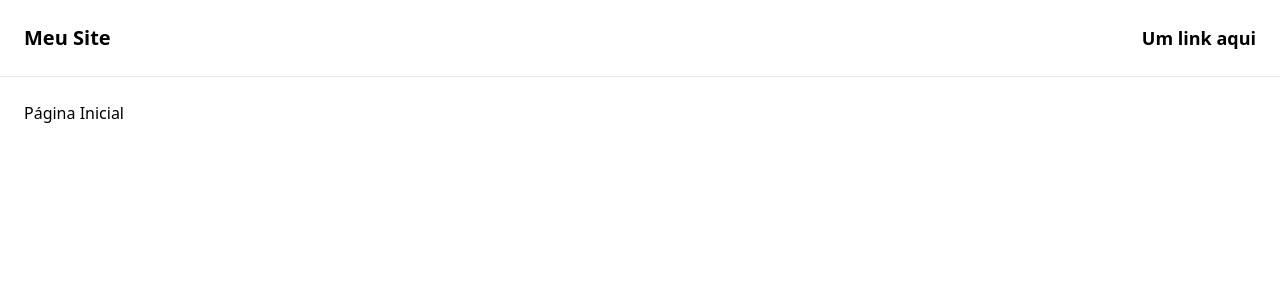
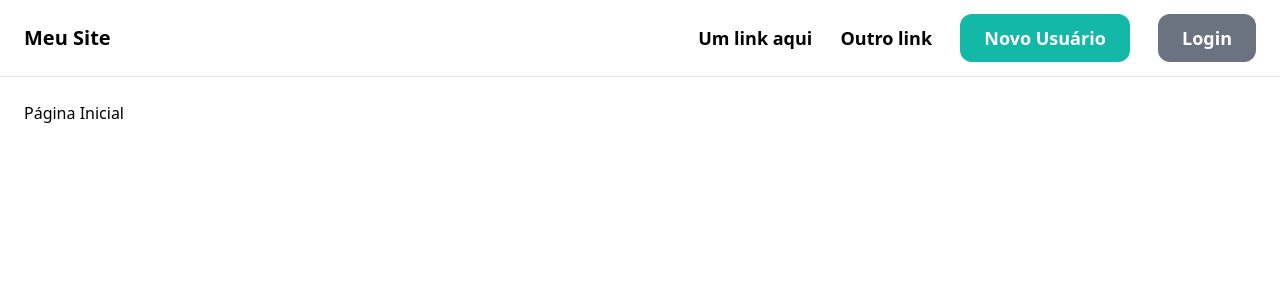
Before and after one commit to Kaique-py/Site-Django-1, a Django app: page / in a window 1280 px wide. Shown: the top 300 px of the page. Run offline with Django 4.2, Linux system fonts and the light colour scheme; some libraries are stand-ins or nearby versions.

Commit message:
Criação de botões e links

```diff
--- a/core/templates/core/base.html
+++ b/core/templates/core/base.html
@@ -14,10 +14,15 @@
     <body>
 
         <nav class="py-6 px-6 flex justify-between items-center border-b border-gray-200">
-            <a href="/" class="text-xl font-semibold">Meu Site</a>
+            <a href="/" class="text-xl font-bold">Meu Site</a>
 
             <div class="space-x-6">
                 <a href="#" class="text-lg font-semibold hover:text-gray-500">Um link aqui</a>
+                <a href="#" class="text-lg font-semibold hover:text-gray-500">Outro link</a>
+
+                <a href="#" class="px-6 py-3 text-lg font-semibold bg-teal-500 text-white rounded-xl hover:bg-teal-700">Novo Usuário</a>
+                <a href="#" class="px-6 py-3 text-lg font-semibold bg-gray-500 text-white rounded-xl hover:bg-gray-700">Login</a>
+
             </div>
         </nav>
 
```
